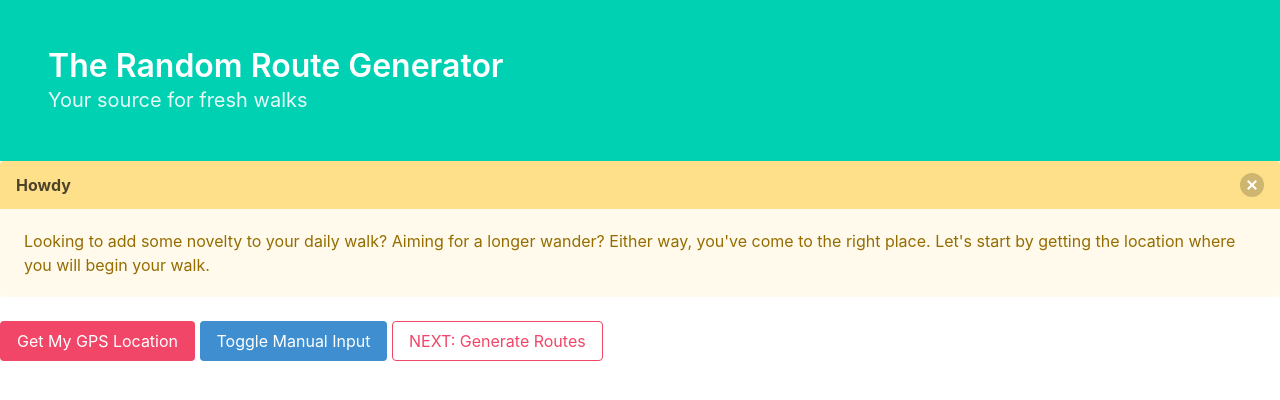
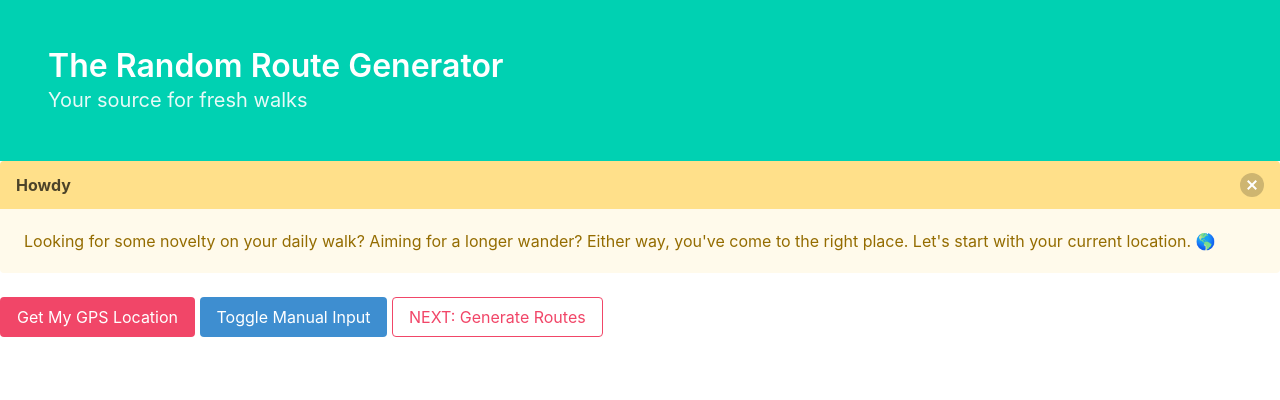
Before and after one commit to gnudrew/WalkFinder-geoDjango, a Django app: page / in a window 1280 px wide. Shown: the top 400 px of the page. Run offline with Django 3.2, Linux system fonts and the light colour scheme.

Commit message:
updated some text

```diff
--- a/templates/base.html
+++ b/templates/base.html
@@ -38,7 +38,7 @@
             <button class="delete is-medium" aria-label="delete"></button>
         </div>
         <div class="message-body">
-            Looking to add some novelty to your daily walk? Aiming for a longer wander? Either way, you've come to the right place. Let's start by getting the location where you will begin your walk.
+            Looking for some novelty on your daily walk? Aiming for a longer wander? Either way, you've come to the right place. Let's start with your current location. 🌎
         </div>
     </article>
     <!-- Add script to remove message when delete button is clicked -->
```
Also changed, not shown: 1 other file.
